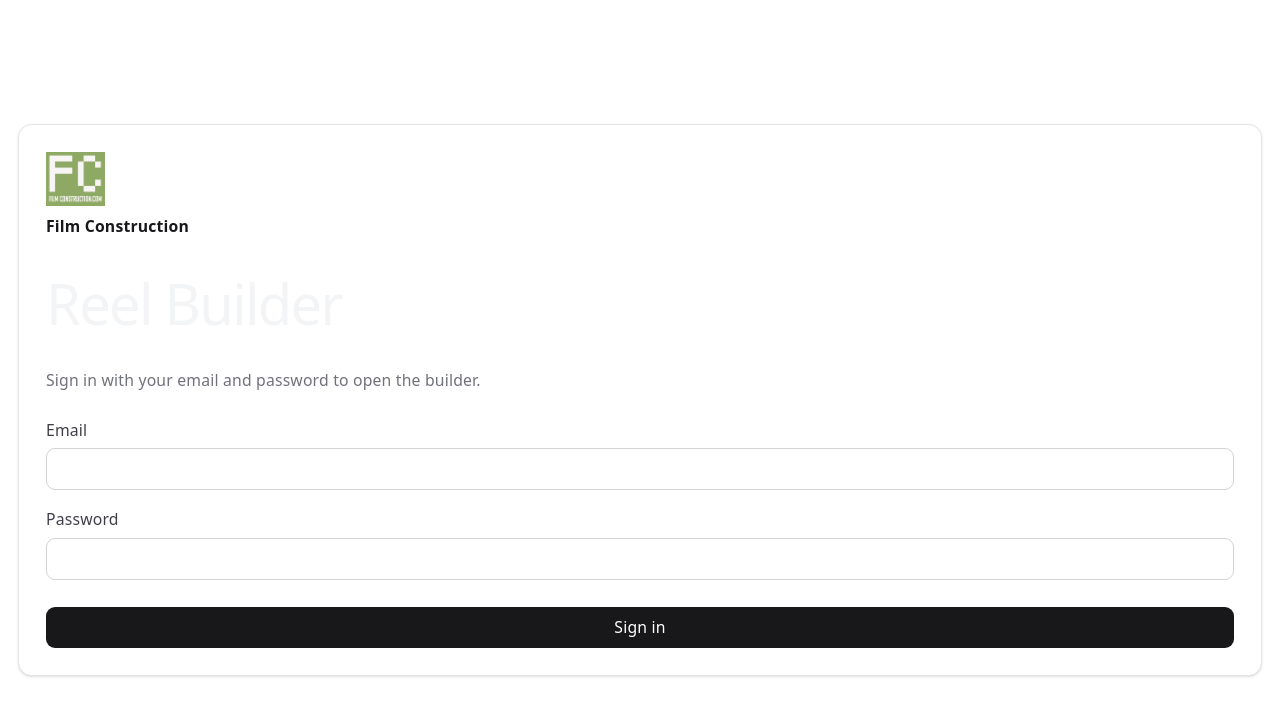
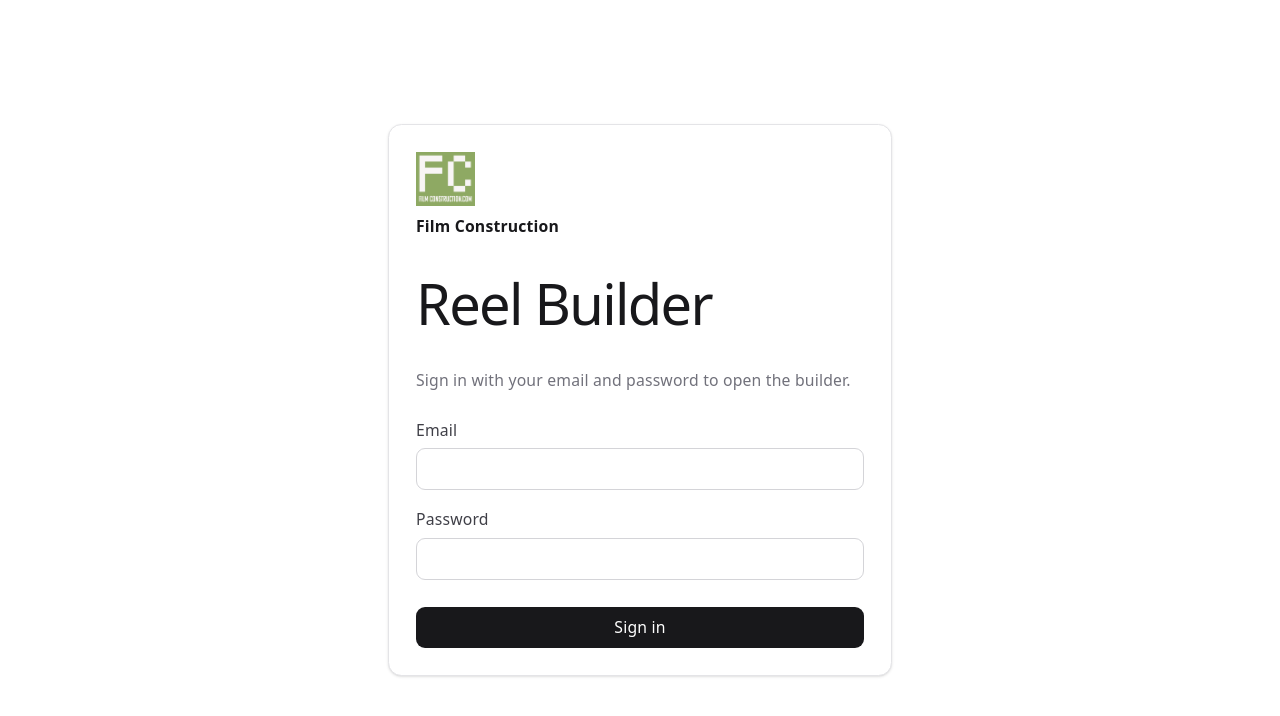
Before and after one commit to PerryBradley/Reel-Builder, a React (Vite) app: page /builder in a window 1280 px wide. Shown: the top 716 px of the page. Built offline with nearby package versions, Linux system fonts and the light colour scheme; no server answers.

Commit message:
Fix login card width and title colour

```diff
--- a/src/auth/BuilderGate.tsx
+++ b/src/auth/BuilderGate.tsx
@@ -64,14 +64,22 @@ export default function BuilderGate({ children }: BuilderGateProps) {
 
   return (
     <div className="flex min-h-dvh flex-col items-center justify-center bg-white p-4">
-      <form className="w-full rounded-xl border border-zinc-200 bg-white p-6 shadow-sm" onSubmit={onSignIn}>
+      <form
+        className="w-full max-w-md rounded-xl border border-zinc-200 bg-white p-6 shadow-sm"
+        onSubmit={onSignIn}
+      >
         <img
           src={SITE_LOGO_URL}
           alt="Film Construction"
           className="mb-2 block max-h-12 object-contain"
         />
         <p className="mb-4 text-sm font-semibold text-zinc-900">Film Construction</p>
-        <h1 className="mb-1 text-3xl font-semibold text-zinc-900">Reel Builder</h1>
+        <h1
+          className="!text-zinc-900 mb-1 text-3xl font-semibold"
+          style={{ color: '#000000' }}
+        >
+          Reel Builder
+        </h1>
         <p className="mb-6 text-sm text-zinc-500">Sign in with your email and password to open the builder.</p>
 
         <label className="mt-6 block text-left text-sm font-medium text-zinc-700" htmlFor="builder-email">
```
